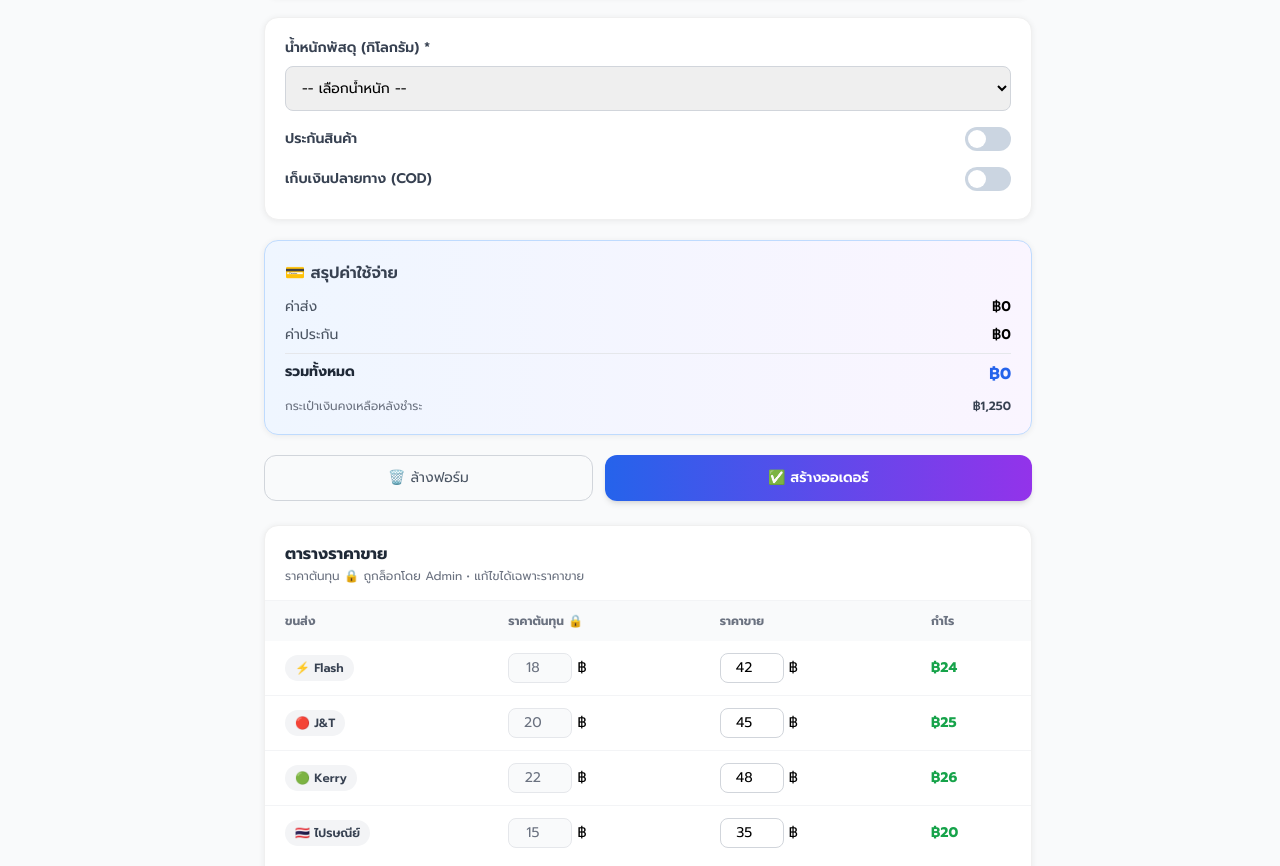
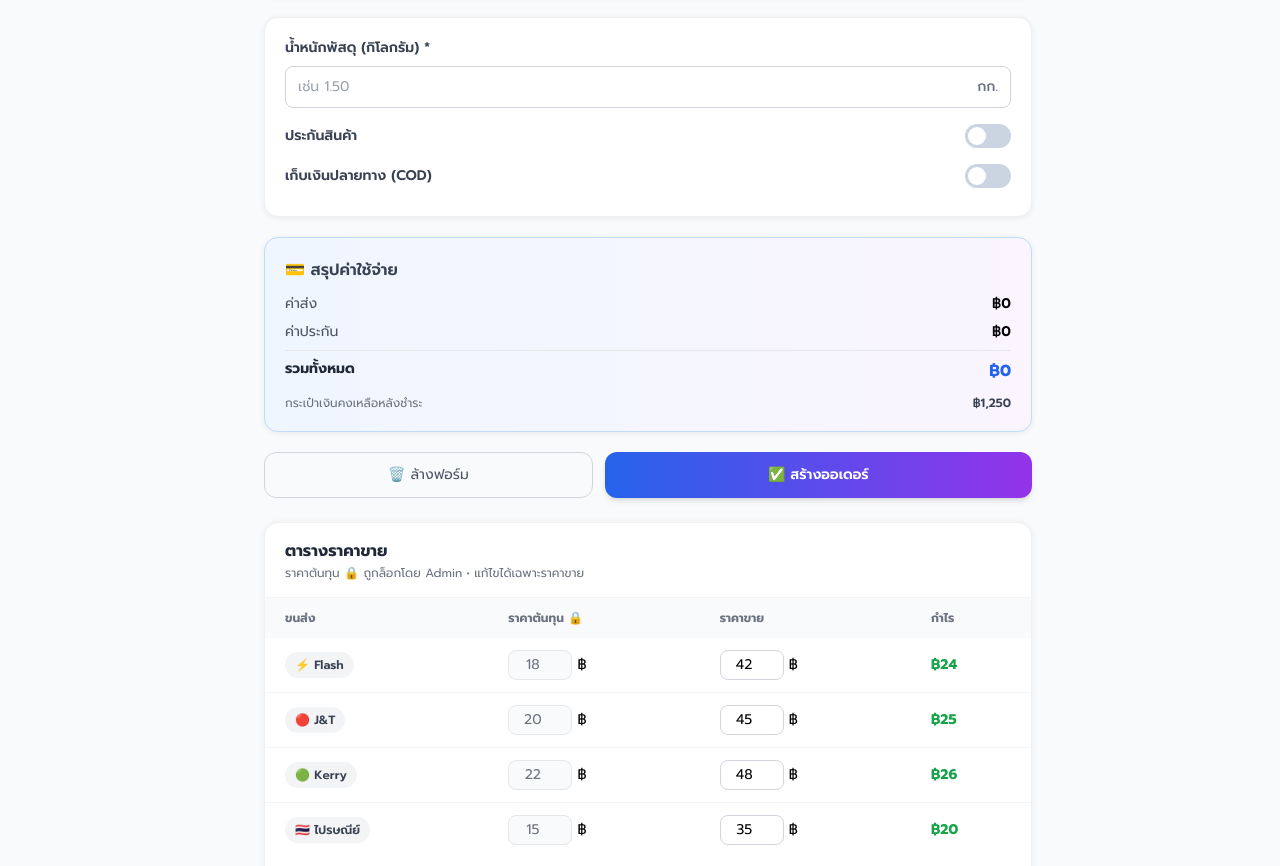
Before and after one commit to viktv159-lab/proship-integration, a website: page branch.html in a window 1280 px wide. Shown: the part 848-1714 px from the top of the page. Drawn offline with nearby package versions, Linux system fonts and the light colour scheme.

Commit message:
feat: เปลี่ยน dropdown น้ำหนัก → กรอกตัวเลข (ทศนิยม 2 ตำแหน่ง, หน่วย กก.) ทุกหน้า

```diff
--- a/branch.html
+++ b/branch.html
@@ -151,15 +151,12 @@
           <div class="card p-5 space-y-4">
             <div>
               <label class="block text-sm font-semibold text-gray-700 mb-2">น้ำหนักพัสดุ (กิโลกรัม) *</label>
-              <select id="weight-select" required onchange="calcTotal()"
-                      class="w-full border border-gray-300 rounded-lg px-3 py-2.5 text-sm focus:ring-2 focus:ring-blue-500 focus:outline-none">
-                <option value="">-- เลือกน้ำหนัก --</option>
-                <option value="1">0 – 3 กก.</option>
-                <option value="2">3 – 5 กก.</option>
-                <option value="3">5 – 10 กก.</option>
-                <option value="4">10 – 15 กก.</option>
-                <option value="5">15 – 20 กก.</option>
-              </select>
+              <div class="flex items-center gap-2 border border-gray-300 rounded-lg px-3 py-2.5 bg-white focus-within:ring-2 focus-within:ring-blue-500">
+                <input type="number" id="weight-input" required min="0.01" step="0.01" placeholder="เช่น 1.50"
+                       onchange="calcTotal()" oninput="calcTotal()"
+                       class="w-full text-sm focus:outline-none bg-transparent text-gray-800">
+                <span class="text-gray-500 text-sm font-medium flex-shrink-0">กก.</span>
+              </div>
             </div>
 
             <!-- ประกันสินค้า -->
@@ -504,7 +501,7 @@ function calcTotal() {
 function submitOrder(e) {
   e.preventDefault();
   if (!selectedCarrier) { showToast('กรุณาเลือกบริษัทขนส่ง', 'error'); return; }
-  if (!document.getElementById('weight-select').value) { showToast('กรุณาเลือกน้ำหนัก','error'); return; }
+  const weightVal = parseFloat(document.getElementById('weight-input').value); if (!weightVal || weightVal <= 0) { showToast('กรุณากรอกน้ำหนักพัสดุ','error'); return; }
   const ins = document.getElementById('insurance-toggle').checked ? insuranceFee : 0;
   const total = selectedCarrierPrice + ins;
   if (walletBalance < total) { showToast('ยอดเงินในกระเป๋าไม่เพียงพอ กรุณาเติมเงิน','error'); return; }
@@ -514,7 +511,7 @@ function submitOrder(e) {
     id: 'ORD-NEW-' + Date.now().toString(36).toUpperCase().slice(-6),
     recipient: e.target.querySelector('input[type=text]').value || 'ผู้รับ',
     carrier: selectedCarrier,
-    weight: document.getElementById('weight-select').options[document.getElementById('weight-select').selectedIndex].text,
+    weight: weightVal.toFixed(2) + ' กก.',
     price: selectedCarrierPrice,
     status: 'รอรับพัสดุ',
     tracking: selectedCarrier.toUpperCase() + Math.random().toString(36).slice(-8).toUpperCase() + 'TH',
```
Also changed, not shown: master-dashboard.html (+5 -5 lines).
